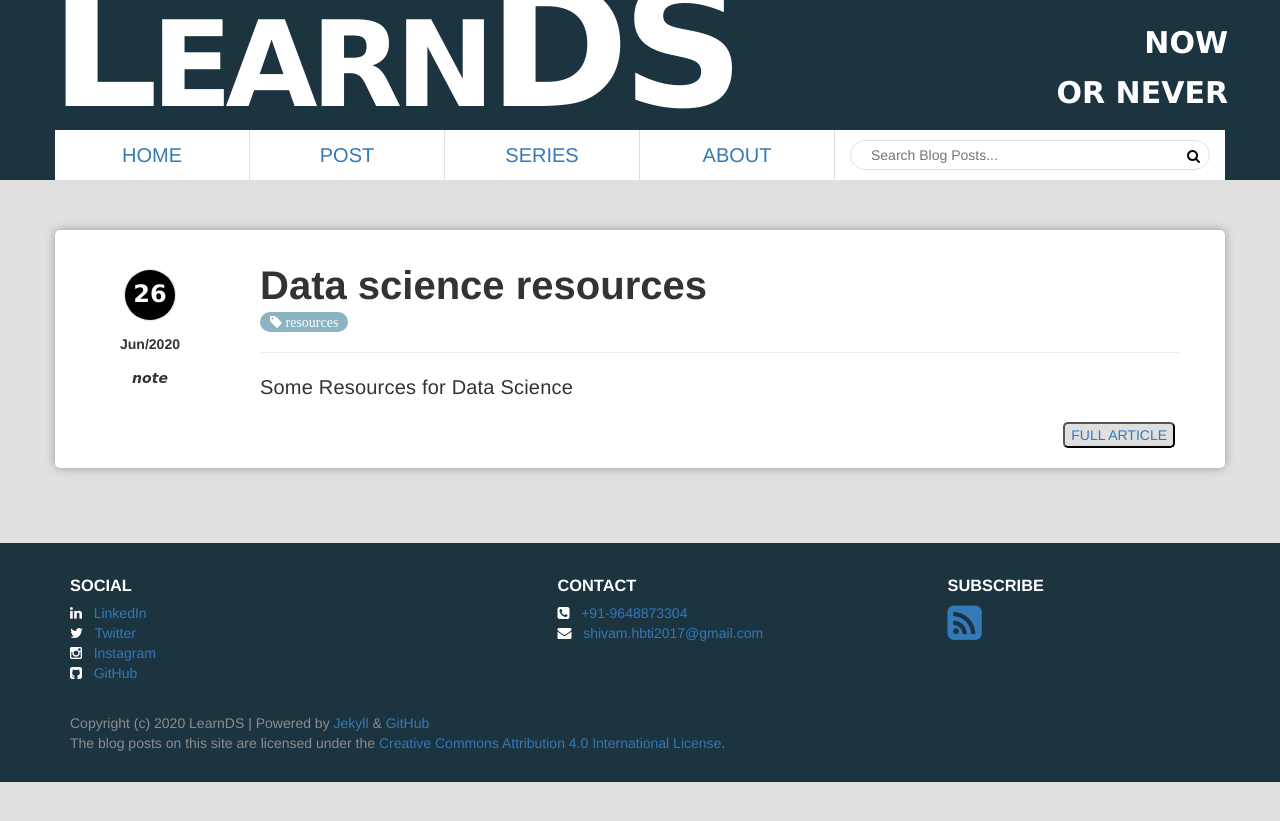
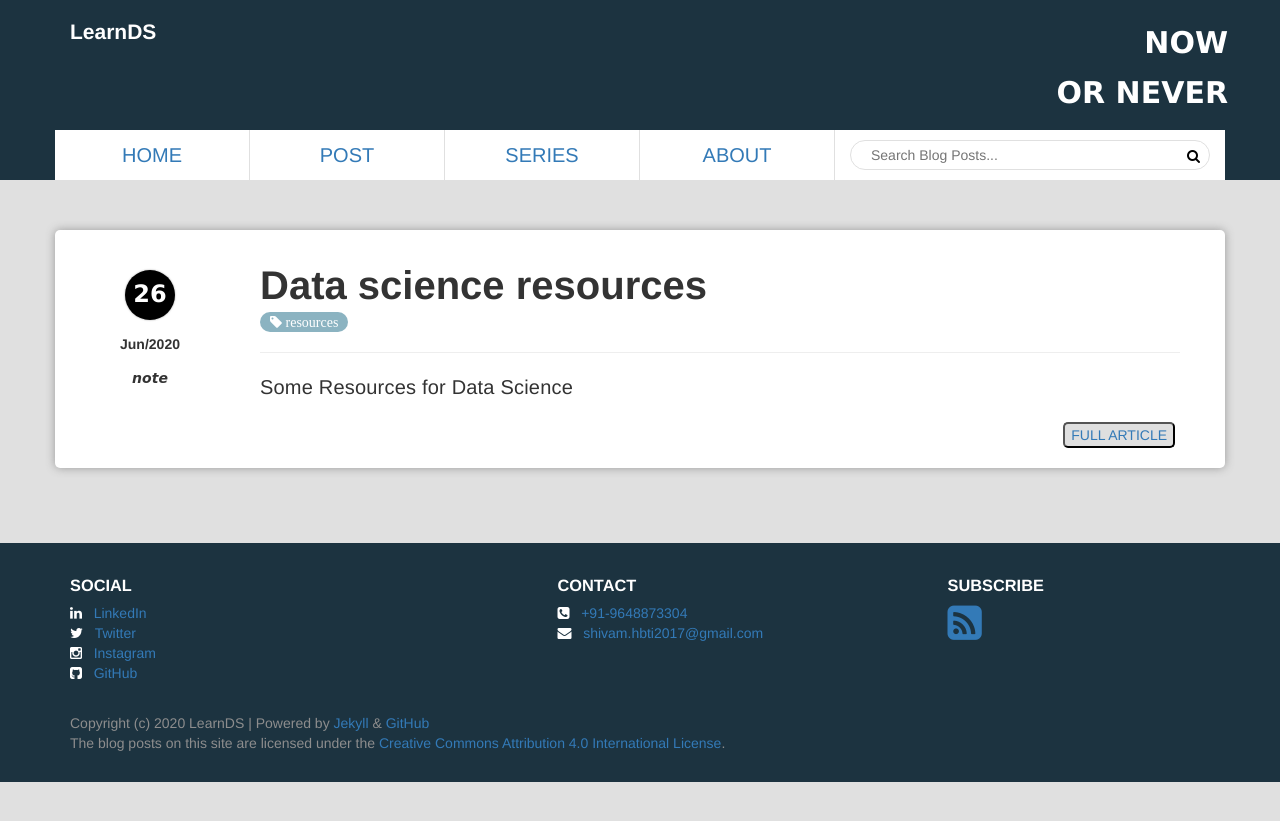
Before and after one commit to LearnDSML/blog, a Jekyll site: the page built from index.html, in a window 1280 px wide. Shown: the top 821 px of the page. Built offline with Jekyll 4.4.1, drawn with Linux system fonts in a browser that asks for light colours; the list of posts is cut into pages by our own code.

Commit message:
Update header.html

```diff
--- a/_includes/header.html
+++ b/_includes/header.html
@@ -2,7 +2,7 @@
     <div class="container">
         <div class="row logo">
             <div class="col-lg-7">
-                <h1>{{ site.name }}</h1>
+                <h2>{{ site.name }}</h2>
             </div>
 
             <div class="col-lg-5">
```
